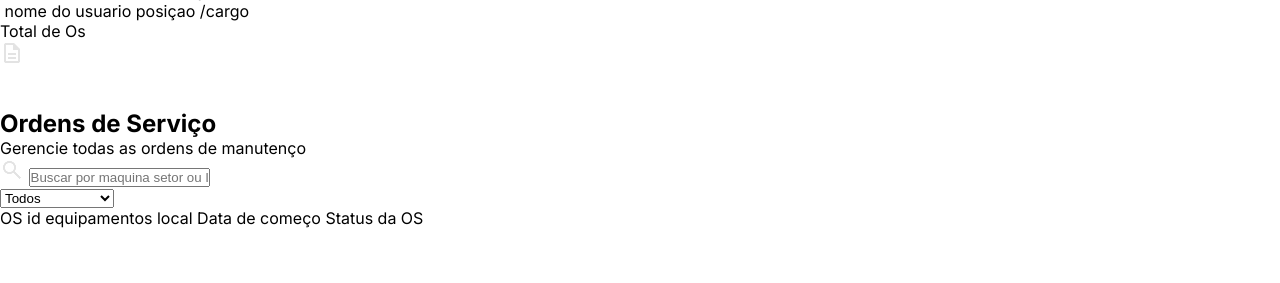
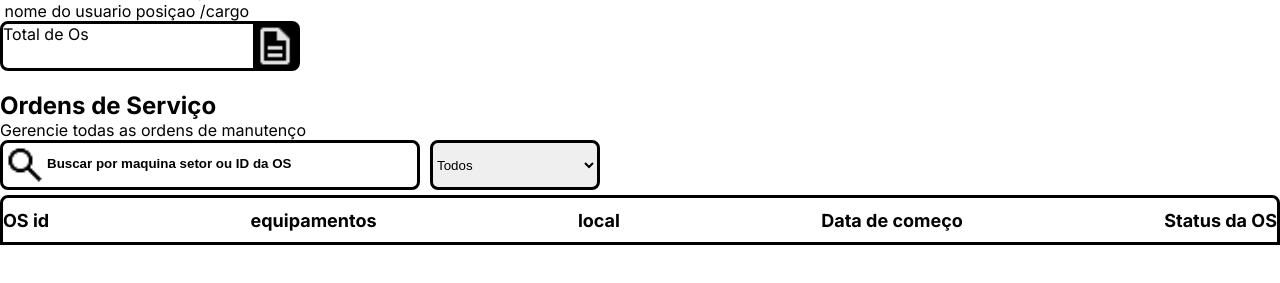
Before and after one commit to joao-ferrot/Ordens-de-servi-o, a plain HTML site: page frontend/index.html in a window 1280 px wide. Shown: the part 37-320 px from the top of the page. Drawn offline with Linux system fonts and the light colour scheme; files whose address does not match are found by name.

Commit message:
modificaçao e criaçao  de novas arquivos de estilizaçao do html, inicio de processo de codificaçao do back  proximo .

```diff
--- a/frontend/index.html
+++ b/frontend/index.html
@@ -31,47 +31,71 @@
         <div class="totalOs">
           <div class="total">
             <span>Total de Os</span>
+            <!-- criaçao de numero para descrever todas AS OS ( OBVIAMENTE FAZER ME JS) -->
+            <!-- <span class="numero">
+              9
+            </span> -->
 
           </div>
 
           <img src="/frontend/src/assets/image//icon_paper.png" alt="papel" />
+
+
+
         </div>
 
 
       </section>
-      <br /><br />
+      <br />
+
+
+
       <div class="procura">
         <div>
             <h2>Ordens de Serviço</h2>
             <span>Gerencie todas as ordens de manutenço</span>
             <br>
-          <img src="/frontend/src/assets/image/lupa.png" alt="" />
+
+        </div>
+
+        <div class="b">
+        <div class="busca">
+          <img src="/frontend/src/assets/image/lupa2.png" alt="" />
           <input type="text"  placeholder="Buscar por maquina setor ou ID da OS"/>
         </div>
-         <div>
-          <select>
+
+         <div class="filtro">
+          <select class="option">
             <option value="">Todos</option>
             <option value="">Aberto</option>
             <option value="">Em Andamento</option>
             <option value="">Concluido</option>
           </select>
         </div>
+
       </div>
+
+      </div>
+
+
+
+      <!-- lista -->
 
       <section>
         <!-- usa o display grid -->
         <!-- fazer pelo js os elementos -->
 
-        <div>
-          <span>OS id</span>
-          <span>equipamentos</span>
-          <span>local</span>
-          <span>Data de começo</span>
-          <span>Status da OS</span>
+        <div class="descricao ">
+          <!-- as spam vao carrega as classes com codigo feito no css para quando  a lista for carrega do BD com JS, assumirem  a classe com a codigo -->
+          <span class="ids">OS id</span>
+          <span class="equipamentos">equipamentos</span>
+          <span class="setor">local</span>
+          <span class="data">Data de começo</span>
+          <span class="status">Status da OS</span>
 
 
           <!-- as li vao ter as classes algumas classes similares ao span -->
-          <ul>
+          <!-- <ul>
             <li>
               <span></span>
               <span></span>
@@ -79,7 +103,7 @@
               <span></span>
               <span></span>
             </li>
-          </ul>
+          </ul> -->
         </div>
       </section>
     </main>
--- /dev/null
+++ b/frontend/src/styles/modules/busca.css
@@ -0,0 +1,48 @@
+.busca{
+    border: solid;
+    display: flex;
+    width: 420px;
+    border-radius: 8px;
+    justify-items: center;
+
+
+}
+.busca>input{
+    width: 390px;
+    height:40px;
+    border: none;
+    border-radius: 8px;
+    outline: none;
+}
+.busca>input::placeholder{
+    color: black;
+    font-weight: 700;
+
+}
+
+.buscar>img{
+    height:100%;
+    width:px;
+    cursor: pointer;
+}
+
+.filtro{
+    display: inline-block;
+    border-radius:8px;
+
+}
+.option{
+    width: 170px;
+    height: 50px;
+    border-radius: 8px;
+    border:3px solid ;
+    margin-left: 10px;
+}
+    .option>option{
+        font-size: 15px;
+        font-weight: 700;
+    }
+
+    .b{
+        display: flex;
+    }
--- /dev/null
+++ b/frontend/src/styles/modules/lista.css
@@ -0,0 +1,19 @@
+.descricao{
+
+border: solid;
+display: flex;
+align-items: center;
+justify-content: space-between;
+height: 50px;
+border-top-left-radius: 8px;
+border-top-right-radius: 8px;
+
+margin-top: 5px;
+
+}
+.descricao>span{
+    font-size: 18px;
+    font-weight: 700;
+
+
+}
--- a/frontend/src/styles/modules/tarefasTotal.css
+++ b/frontend/src/styles/modules/tarefasTotal.css
@@ -1,6 +1,24 @@
-.tarefas-total{
+
+.totalOs{
+    border: solid;
+    display: inline-block;
+    width:300px;
+    height: 50px;
+    display: flex;
+    justify-content: space-between;
+    border-radius: 8px;
 
 }
-.totalOs{
+.totalOs>img{
+
+    background-color: black;
+
 
 }
+
+.totalOs>.total>.numero{
+   font-family: "Inter",sans-serif;
+   font-size: 20px;
+   font-weight: 700;
+   display: block;
+}
--- a/frontend/src/styles/style.css
+++ b/frontend/src/styles/style.css
@@ -1,2 +1,5 @@
 @import url('modules/header.css');
 @import url('modules/global.css');
+@import url('modules/tarefasTotal.css');
+@import url('modules/busca.css');
+@import url('modules/lista.css');
```
Also changed, not shown: frontend/src/assets/image/lupa2.png (added).
